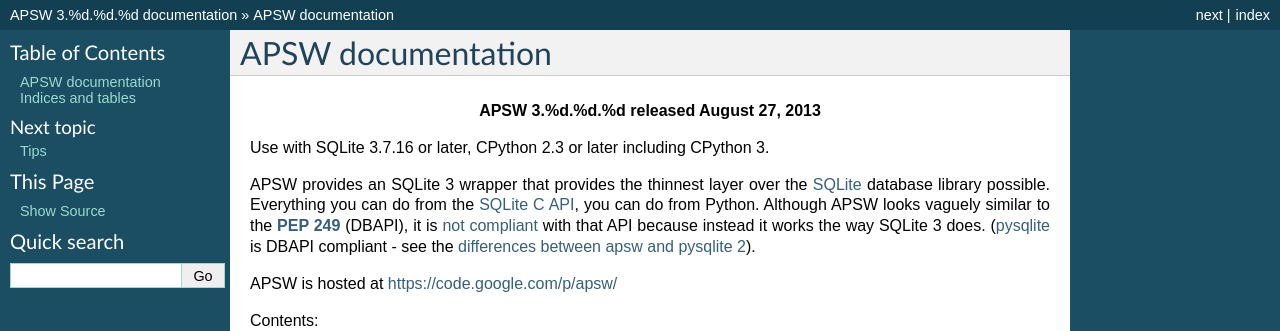
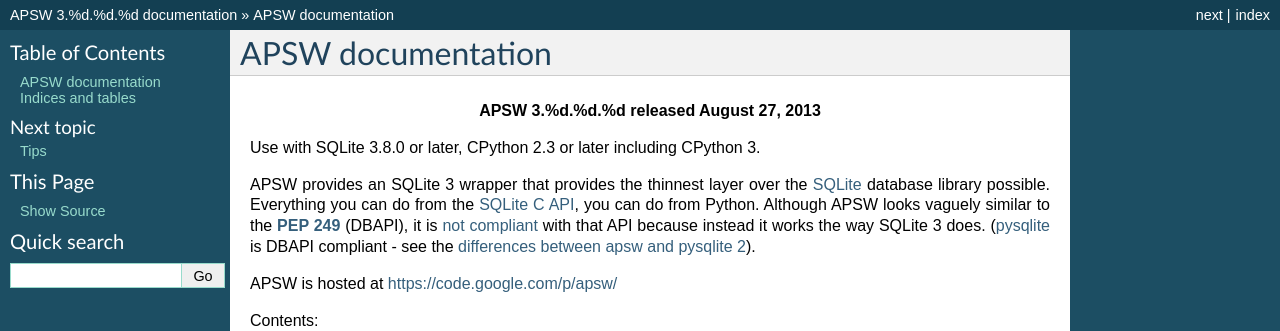
Before and after one commit to rogerbinns/apsw, a Sphinx documentation site: the page built from doc/index.rst, in a window 1280 px wide and 900 px high. Shown: the top 331 px of the window. Built offline with Sphinx 7.4.7, drawn with Linux system fonts in a browser that asks for light colours; pages that are not in the unit, such as notebooks, are missing from menus; the version number is read from the project's files by our own code.

Commit message:
Version bump

```diff
--- a/doc/index.rst
+++ b/doc/index.rst
@@ -3,7 +3,7 @@
 
 .. centered:: APSW |version| released |today|
 
-Use with SQLite 3.7.16 or later, CPython 2.3 or later including CPython
+Use with SQLite 3.8.0 or later, CPython 2.3 or later including CPython
 3.
 
 APSW provides an SQLite 3 wrapper that provides the thinnest layer
```
